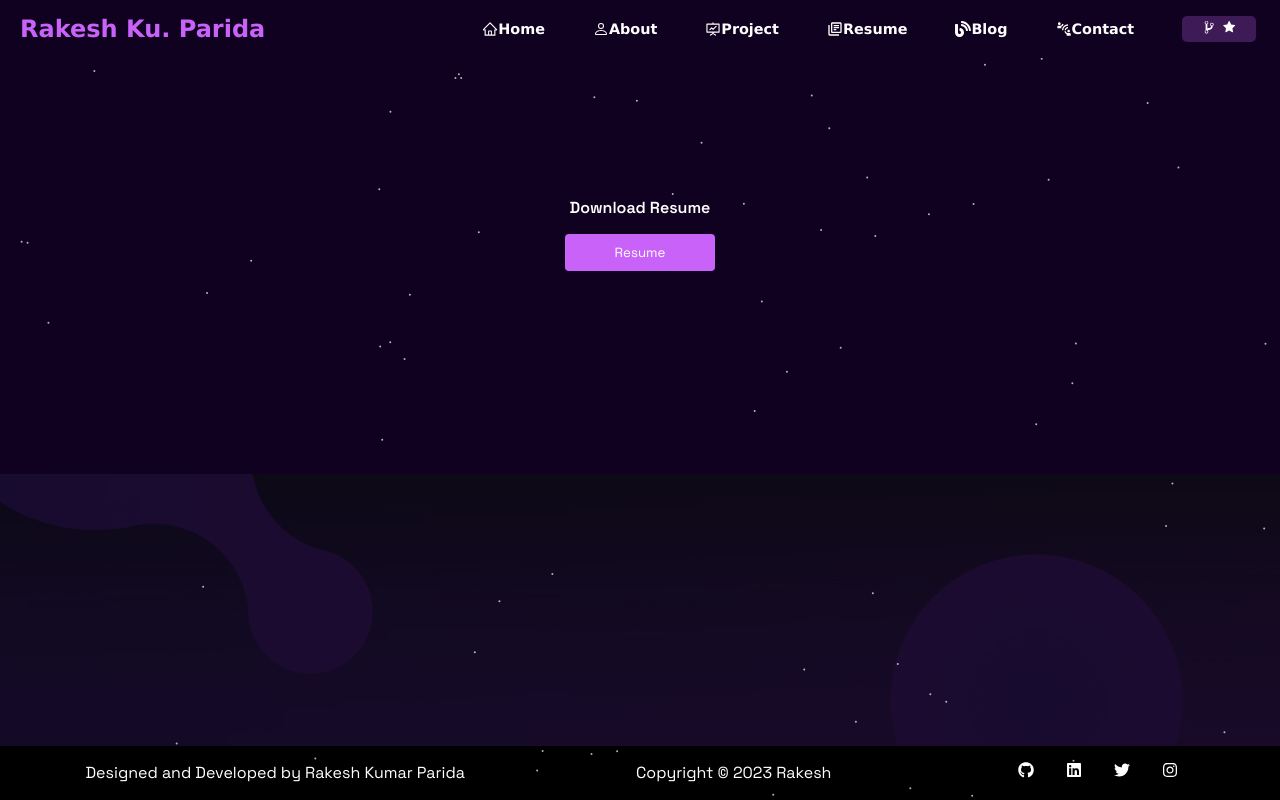
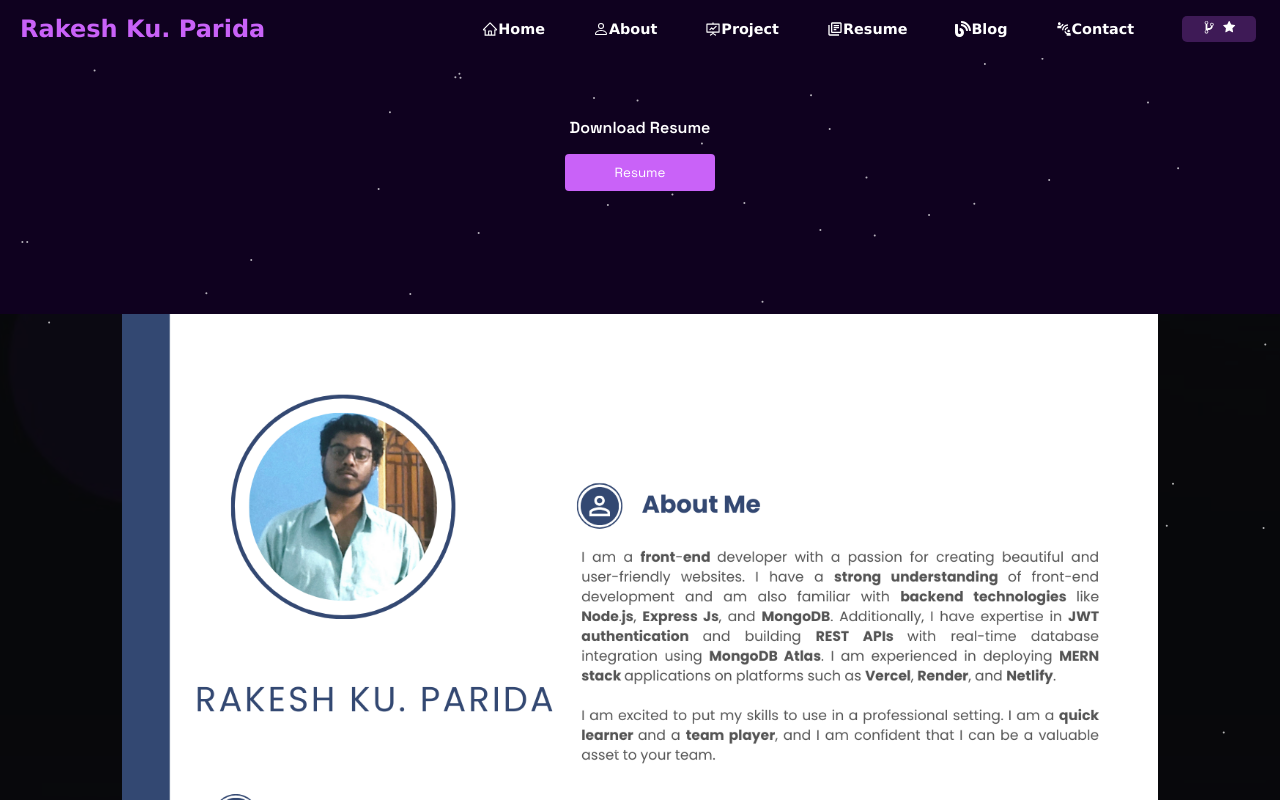
Before and after one commit to Rakesh-99/Portfolio, a React (Create React App) app: page /resume in a window 1280 px wide. Shown: the top 800 px of the page. Built offline with nearby package versions, Linux system fonts and the light colour scheme.

Commit message:
Added image resume

```diff
--- a/src/Components/Resume/Resume.css
+++ b/src/Components/Resume/Resume.css
@@ -1,7 +1,7 @@
 .mainResumeContainer {
 	width: 100%;
-  height: 94vh;
-  background: url('../Assets/home-bg.jpg'),rgba(0, 0, 0, 0.8);
+	/* height: 94vh; */
+	background: url("../Assets/home-bg.jpg"), rgba(0, 0, 0, 0.8);
 	background-position: center;
 	background-blend-mode: darken;
 	background-size: cover;
@@ -9,7 +9,7 @@
 
 .resumeContainer {
 	width: 100%;
-  height: 60vh;
+	height: 40vh;
 	display: flex;
 	justify-content: center;
 	align-items: center;
@@ -35,3 +35,14 @@
 	transform: scale(1.1);
 	transition: 0.3s;
 }
+.showResume {
+	width: 100%;
+	display: flex;
+	justify-content: center;
+	align-items: center;
+	padding: 0 5%;
+	padding-bottom: 50px;
+}
+.showResume img {
+	width: 90%;
+}
--- a/src/Components/Resume/Resume.js
+++ b/src/Components/Resume/Resume.js
@@ -4,6 +4,7 @@ import '../Resume/Resume.css';
 import Particle from '../Particles/Particle';
 import pdf from '../Assets/Rakesh Kumar Parida.pdf';
 import NavBar from '../NavBar/NavBar';
+import ResumeImage from '../Assets/RakeshKumarParidaCV.png';
 
 
 const Resume = () => {
@@ -22,8 +23,12 @@ const Resume = () => {
                         <button>Resume</button>
                     </a>
                 </div>
+                <div className="showResume ">
+                    <img src={ResumeImage} alt="Resume" />
+                </div>
+
             </div>
-            <Footer />
+                <Footer />
         </>
     )
 }
```
Also changed, not shown: src/Components/Assets/RakeshKumarParidaCV.png (added). Lines whose indentation alone changed are shown as unchanged.
